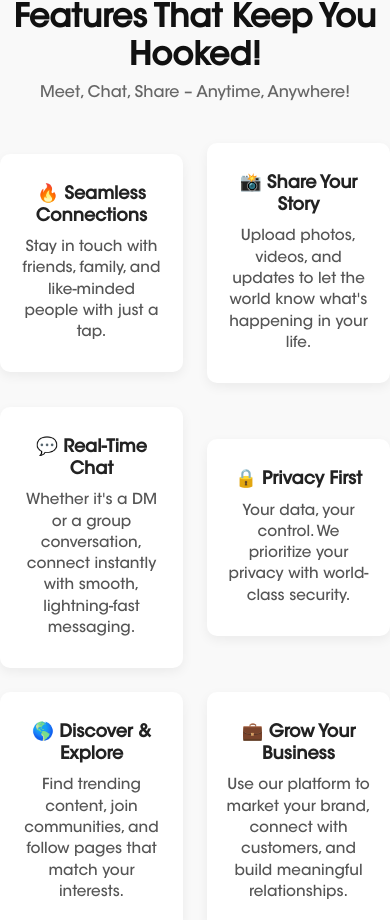
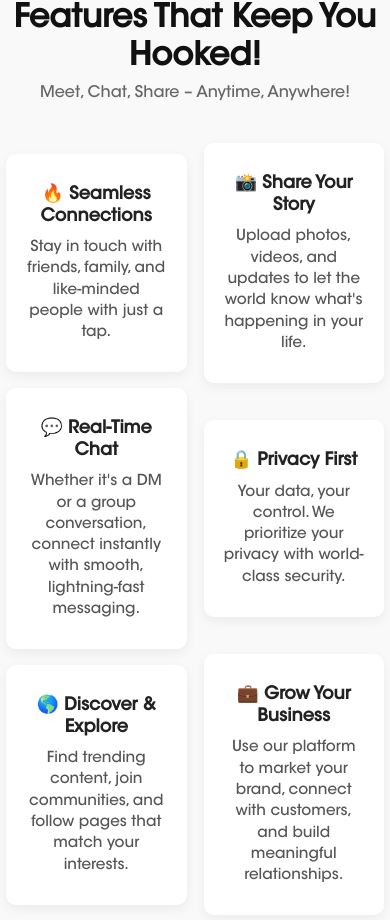
Before and after one commit to Shahnoow/My-Bindle, a Next.js app: page / in a window 390 px wide. Shown: the part 1131-2051 px from the top of the page. Built offline with nearby package versions, Linux system fonts and the light colour scheme.

Commit message:
Initial commit

```diff
--- a/src/styles/Hero.module.css
+++ b/src/styles/Hero.module.css
@@ -279,6 +279,10 @@
     text-align: center;
     padding: 0rem;
   }
+  .btn {
+    padding: 0.5rem 0rem;
+    margin-top: 10px;
+  }
 
   .device {
     max-width: 65%;
--- a/src/styles/Services.module.css
+++ b/src/styles/Services.module.css
@@ -75,6 +75,10 @@
     justify-content: center;
     align-items: center;
     text-align: center;
+    gap: 5px;
+  }
+  .card {
+    margin: 0px 6px 0px 6px;
   }
 }
 
```
